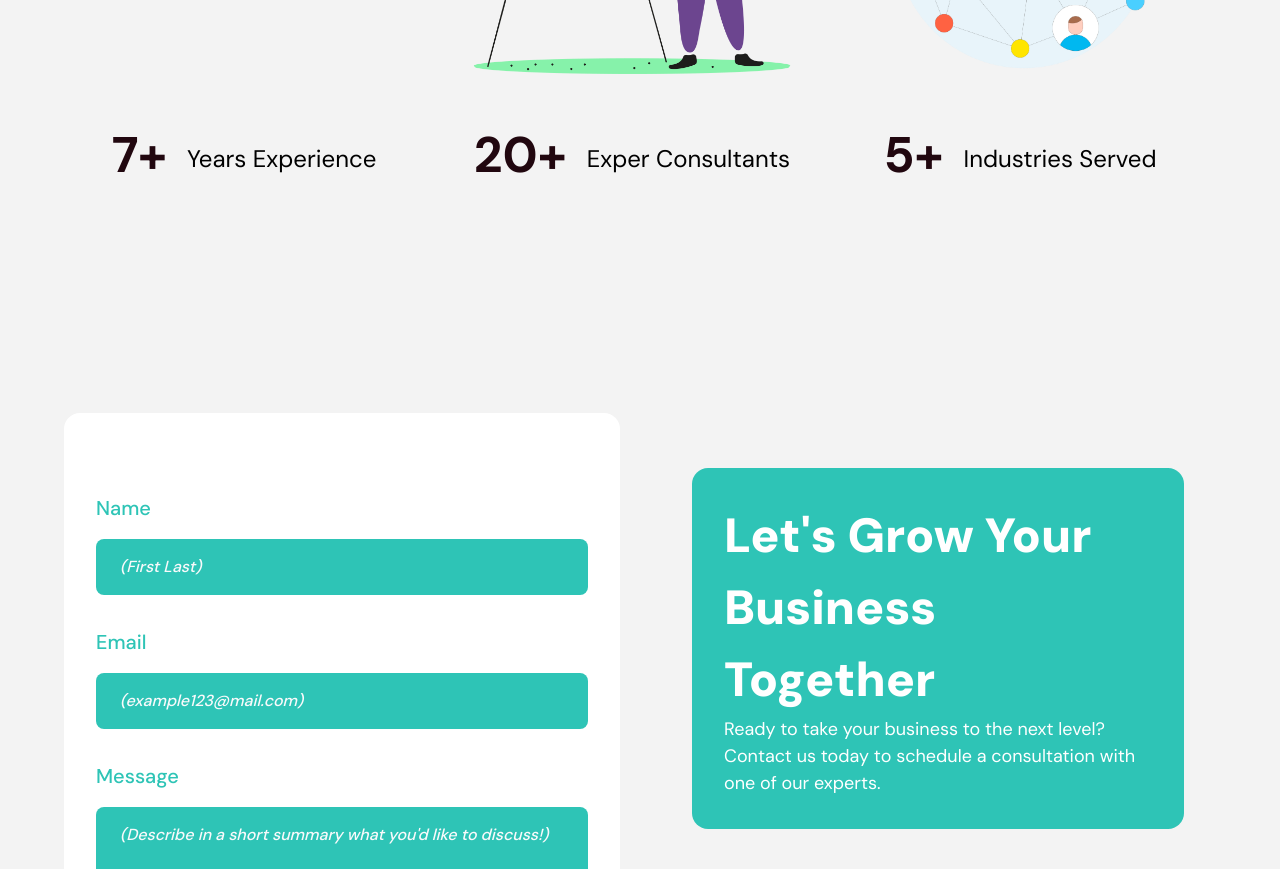
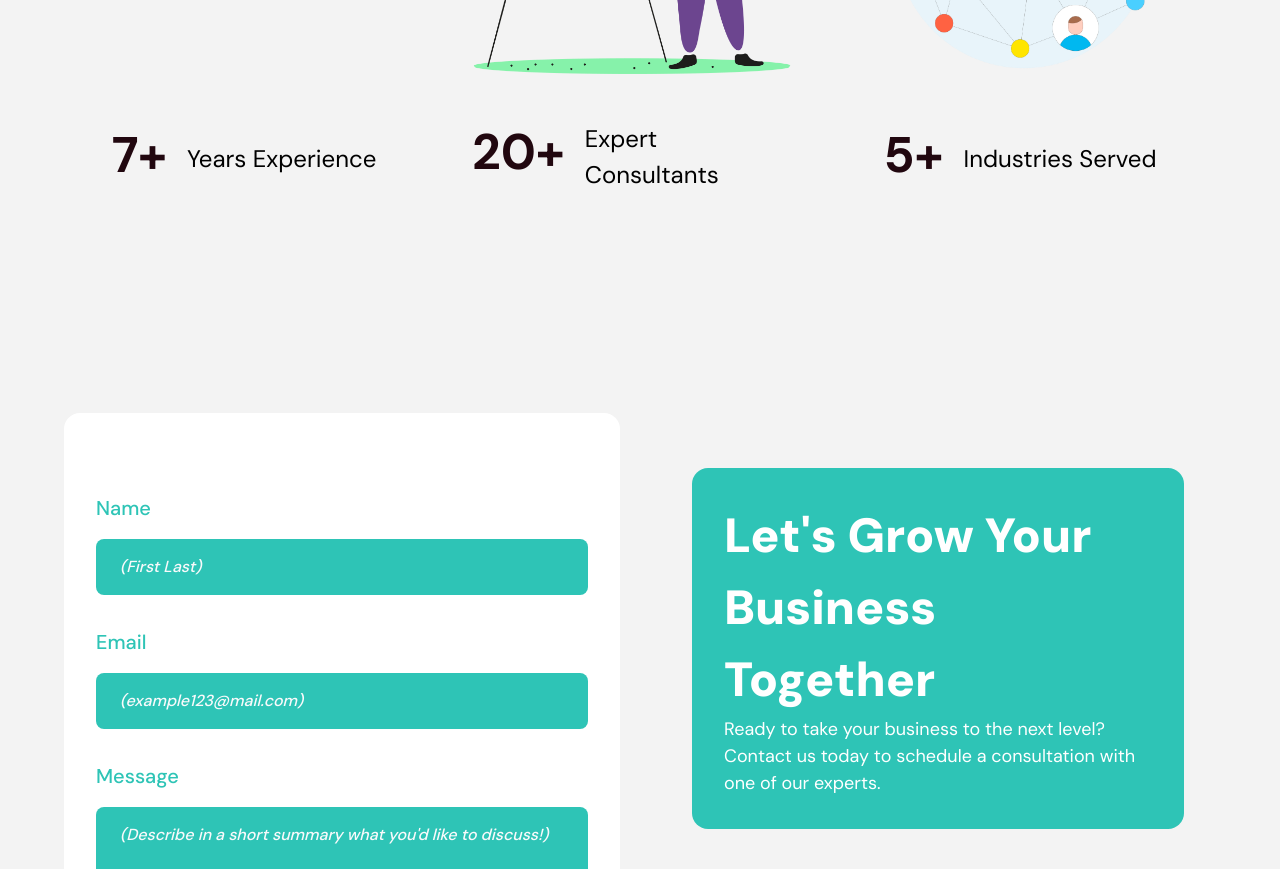
Before and after one commit to fullcoastsolutions/landing-page, a React (Vite) app: page / in a window 1280 px wide. Shown: the part 2740-3609 px from the top of the page. Built offline with nearby package versions, Linux system fonts and the light colour scheme; no server answers.

Commit message:
fix: naming fix

```diff
--- a/src/constants/index.ts
+++ b/src/constants/index.ts
@@ -285,7 +285,7 @@ const stats = [
 	},
 	{
 		name: '20+',
-		description: 'Exper Consultants',
+		description: 'Expert Consultants',
 		image: group,
 	},
 	{
```
